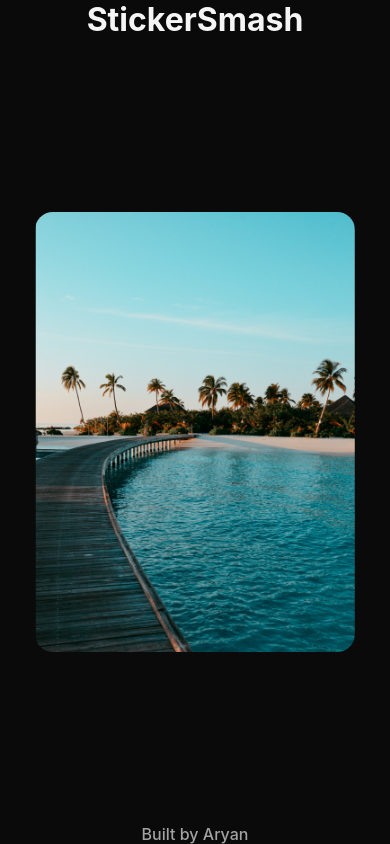
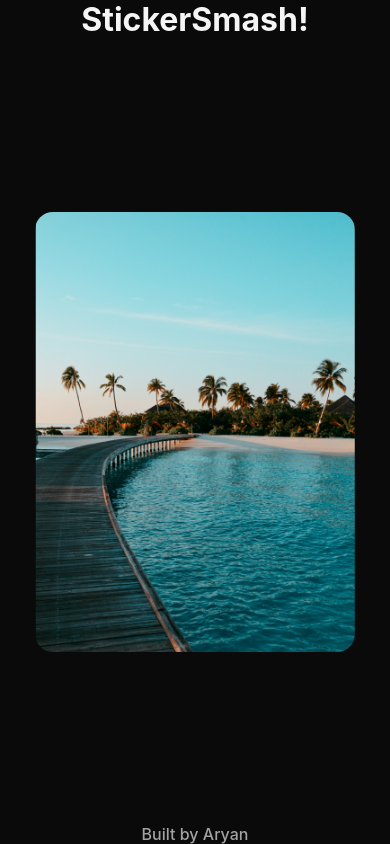
Before and after one commit to aryanprince/sticker-smash, a React Native app: screen / in a window 390 px wide. Built offline with nearby package versions, Linux system fonts and the light colour scheme.

Commit message:
♻️ Refactor app to have components

```diff
--- a/App.js
+++ b/App.js
@@ -1,44 +1,11 @@
-import { StatusBar } from 'expo-status-bar'
-import { Image, StyleSheet, Text, View } from 'react-native'
-import { SafeAreaProvider, SafeAreaView } from 'react-native-safe-area-context'
+import { SafeAreaProvider } from 'react-native-safe-area-context'
 
-import PlaceholderImage from './assets/images/background-image.png'
+import HomeScreen from './components/HomeScreen'
 
 export default function App() {
   return (
     <SafeAreaProvider>
-      <SafeAreaView style={styles.container}>
-        <Text style={styles.headerText}>StickerSmash</Text>
-        <Image source={PlaceholderImage} style={styles.image} />
-        <Text style={styles.footerText}>Built by Aryan</Text>
-        <StatusBar style="auto" />
-      </SafeAreaView>
+      <HomeScreen />
     </SafeAreaProvider>
   )
 }
-
-const styles = StyleSheet.create({
-  container: {
-    flex: 1,
-    flexDirection: 'column',
-    alignItems: 'center',
-    justifyContent: 'space-between',
-    backgroundColor: '#0a0a0a',
-    gap: 16,
-  },
-  headerText: {
-    color: '#f5f5f5',
-    fontSize: 32,
-    fontWeight: '700',
-  },
-  footerText: {
-    color: '#a3a3a3',
-    fontSize: 16,
-    fontWeight: '500',
-  },
-  image: {
-    width: 320,
-    height: 440,
-    borderRadius: 18,
-  },
-})
--- /dev/null
+++ b/components/HomeScreen.tsx
@@ -0,0 +1,36 @@
+import { StatusBar } from 'expo-status-bar'
+import { StyleSheet, Text } from 'react-native'
+import { SafeAreaView } from 'react-native-safe-area-context'
+import ImageViewer from './ImageViewer'
+
+export default function HomeScreen() {
+  return (
+    <SafeAreaView style={styles.container}>
+      <Text style={styles.headerText}>StickerSmash!</Text>
+      <ImageViewer />
+      <Text style={styles.footerText}>Built by Aryan</Text>
+      <StatusBar style="auto" />
+    </SafeAreaView>
+  )
+}
+
+const styles = StyleSheet.create({
+  container: {
+    flex: 1,
+    flexDirection: 'column',
+    alignItems: 'center',
+    justifyContent: 'space-between',
+    backgroundColor: '#0a0a0a',
+    gap: 16,
+  },
+  headerText: {
+    color: '#f5f5f5',
+    fontSize: 32,
+    fontWeight: '700',
+  },
+  footerText: {
+    color: '#a3a3a3',
+    fontSize: 16,
+    fontWeight: '500',
+  },
+})
--- /dev/null
+++ b/components/ImageViewer.tsx
@@ -0,0 +1,14 @@
+import { Image, StyleSheet } from 'react-native'
+import PlaceholderImage from '../assets/images/background-image.png'
+
+export default function ImageViewer() {
+  return <Image source={PlaceholderImage} style={styles.image} />
+}
+
+const styles = StyleSheet.create({
+  image: {
+    width: 320,
+    height: 440,
+    borderRadius: 18,
+  },
+})
--- a/package.json
+++ b/package.json
@@ -10,13 +10,15 @@
   },
   "dependencies": {
     "@expo/metro-runtime": "~3.2.1",
+    "@types/react": "~18.2.79",
     "expo": "~51.0.18",
     "expo-status-bar": "~1.12.1",
     "react": "18.2.0",
     "react-dom": "18.2.0",
     "react-native": "0.74.3",
     "react-native-safe-area-context": "^4.10.7",
-    "react-native-web": "~0.19.10"
+    "react-native-web": "~0.19.10",
+    "typescript": "~5.3.3"
   },
   "devDependencies": {
     "@babel/core": "^7.20.0"
--- /dev/null
+++ b/tsconfig.json
@@ -0,0 +1,4 @@
+{
+  "compilerOptions": {},
+  "extends": "expo/tsconfig.base"
+}
```
Also changed, not shown: 1 other file (tests, documents, lock files or other folders).
